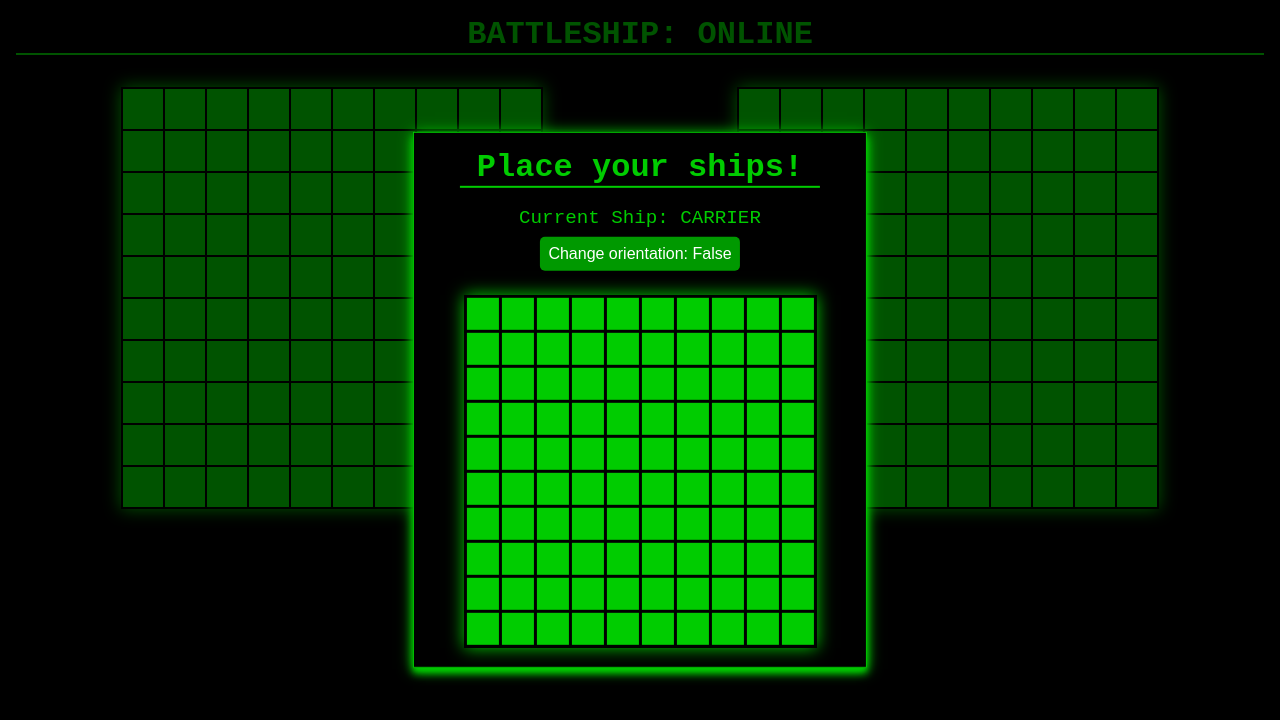
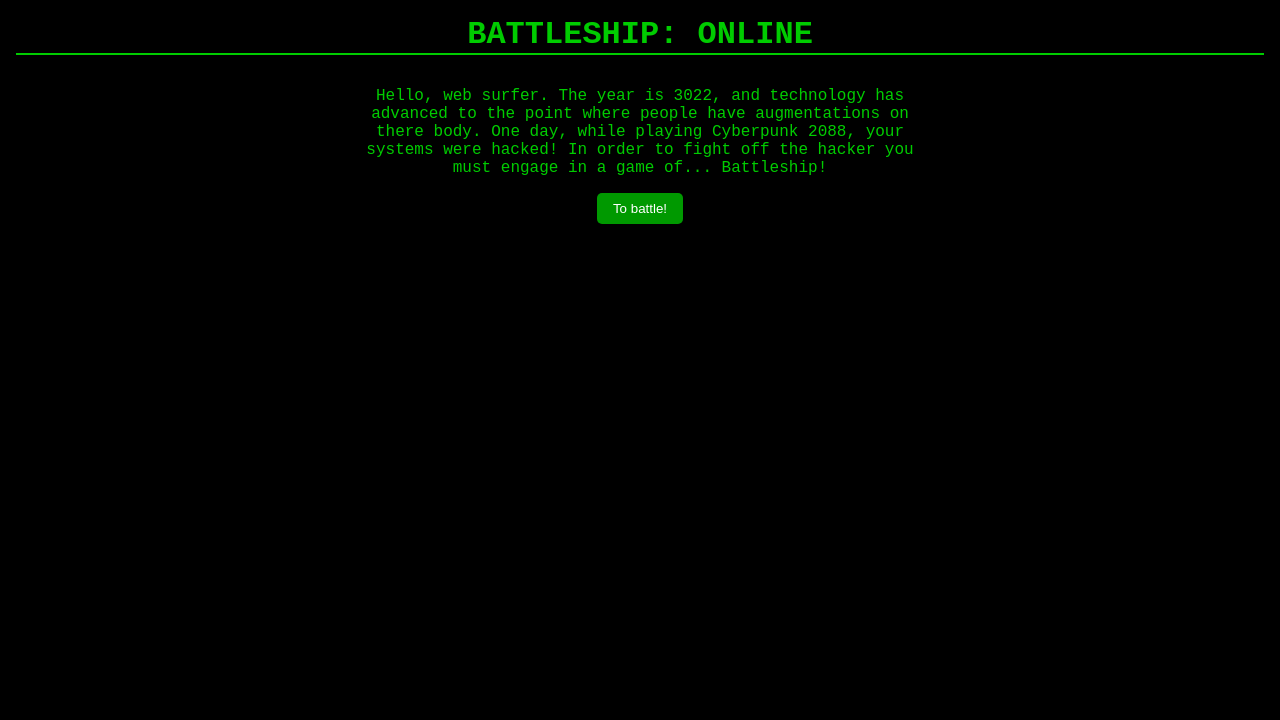
Before and after one commit to clikuki/battleShip, a website built with webpack: page src/index.html in a window 1280 px wide. Built offline with nearby package versions, Linux system fonts and the light colour scheme.

Commit message:
added some simple story

```diff
--- a/src/index.html
+++ b/src/index.html
@@ -7,6 +7,17 @@
 	</head>
 	<body>
 		<h1 class="header">BATTLESHIP: ONLINE</h1>
-		<main class="gameContainer"></main>
+		<main class="gameContainer">
+			<div class="beforeGame">
+				<div class="story">
+					Hello, web surfer. The year is 3022, and technology has
+					advanced to the point where people have augmentations on
+					there body. One day, while playing Cyberpunk 2088, your
+					systems were hacked! In order to fight off the hacker you
+					must engage in a game of... Battleship!
+				</div>
+				<button onclick="window.startGame()">To battle!</button>
+			</div>
+		</main>
 	</body>
 </html>
--- a/src/js/main.js
+++ b/src/js/main.js
@@ -78,8 +78,13 @@ const displayWin = (player) =>
 		true, player.isComputer ? 'Game Over!' : 'Congratulations!',
 		createElement('p', {
 			children: [
-				`You ${(player.isComputer) ? 'lost.' : 'have won the game!'} Try again?`,
-			]
+				`You ${(player.isComputer) ?
+					'lost, and you were taken over by the hacker.' :
+					'won against the hacker!'} Try again?`,
+			],
+			props: {
+				class: 'gameFinish',
+			}
 		}),
 		createElement('button', {
 			props: {
@@ -203,4 +208,4 @@ const startGame = async () =>
 	setClickEvents(humanObj, computerObj);
 }
 
-startGame();
+window.startGame = startGame;
--- a/src/main.css
+++ b/src/main.css
@@ -23,6 +23,7 @@ button {
 	color: white;
 	transition: background-color 200ms ease-in;
 	padding: 0.5rem 1rem;
+	width: fit-content;
 }
 
 button:hover {
@@ -168,8 +169,8 @@ body {
 	border: 1px solid var(--clr-primary);
 	box-shadow: 0px 3px 5px -1px var(--clr-primary),
 		0px 5px 8px 0px var(--clr-primary), 0px 1px 14px 0px var(--clr-primary);
-	padding: 1rem 0.5rem;
-	gap: 0.4rem;
+	padding: 0.5rem;
+	gap: 0.5rem;
 }
 
 .modalContent {
@@ -181,13 +182,15 @@ body {
 	grid-column: -2 / -1;
 	display: grid;
 	place-content: center;
+	padding: 0.5rem;
+	aspect-ratio: 1;
 }
 
 .modalCloseBtn:after {
 	content: '\00d7';
 	display: inline-block;
 	font-weight: bolder;
-	font-size: xx-large;
+	font-size: x-large;
 }
 
 /* || Inner modal stylings */
@@ -235,3 +238,17 @@ body {
 .placeShipBoard .ship {
 	font-size: small;
 }
+
+.beforeGame {
+	text-align: center;
+	display: flex;
+	flex-direction: column;
+	justify-content: space-evenly;
+	align-items: center;
+	gap: 1rem;
+	max-width: 60ch;
+}
+
+.gameFinish {
+	text-align: center;
+}
```
